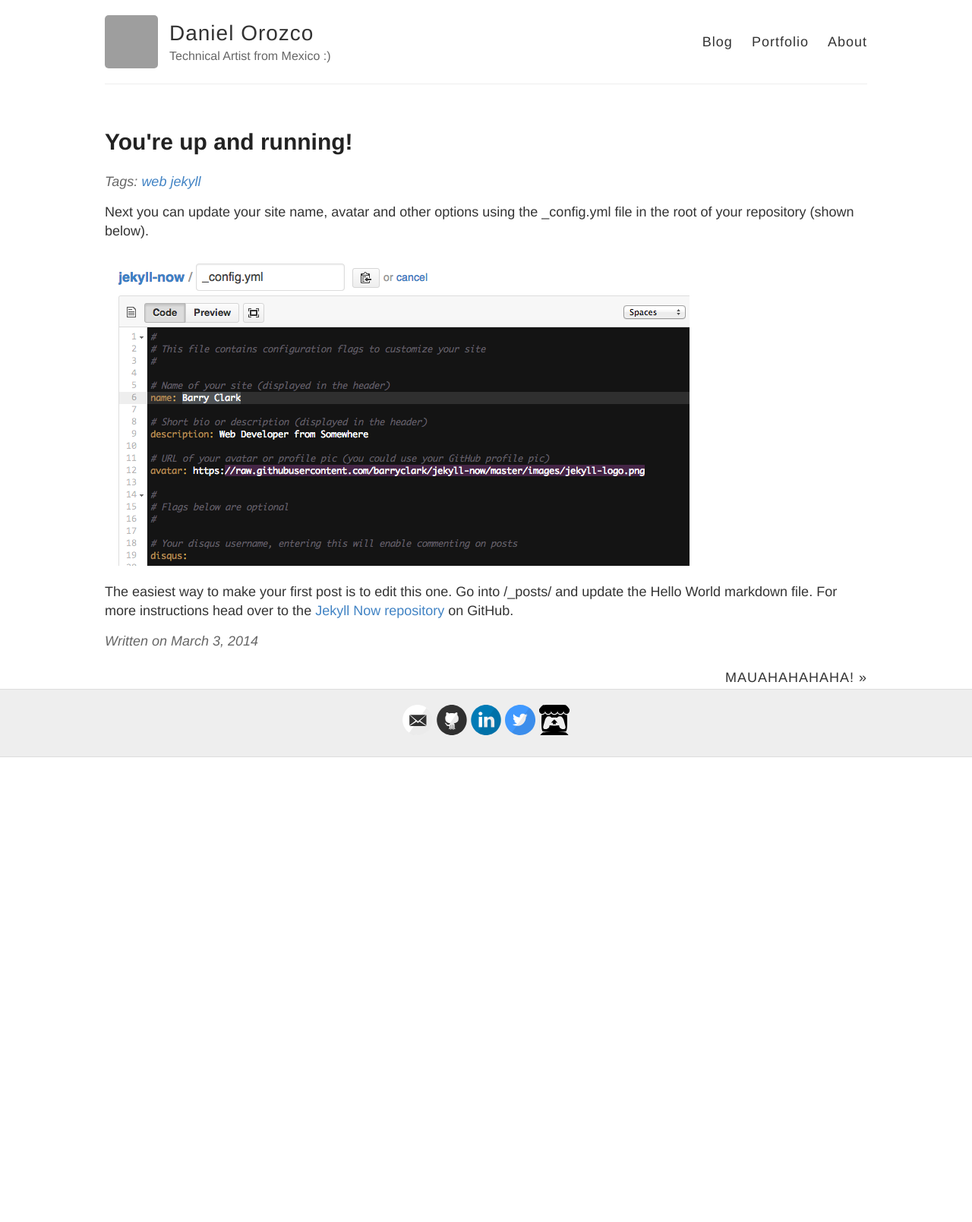
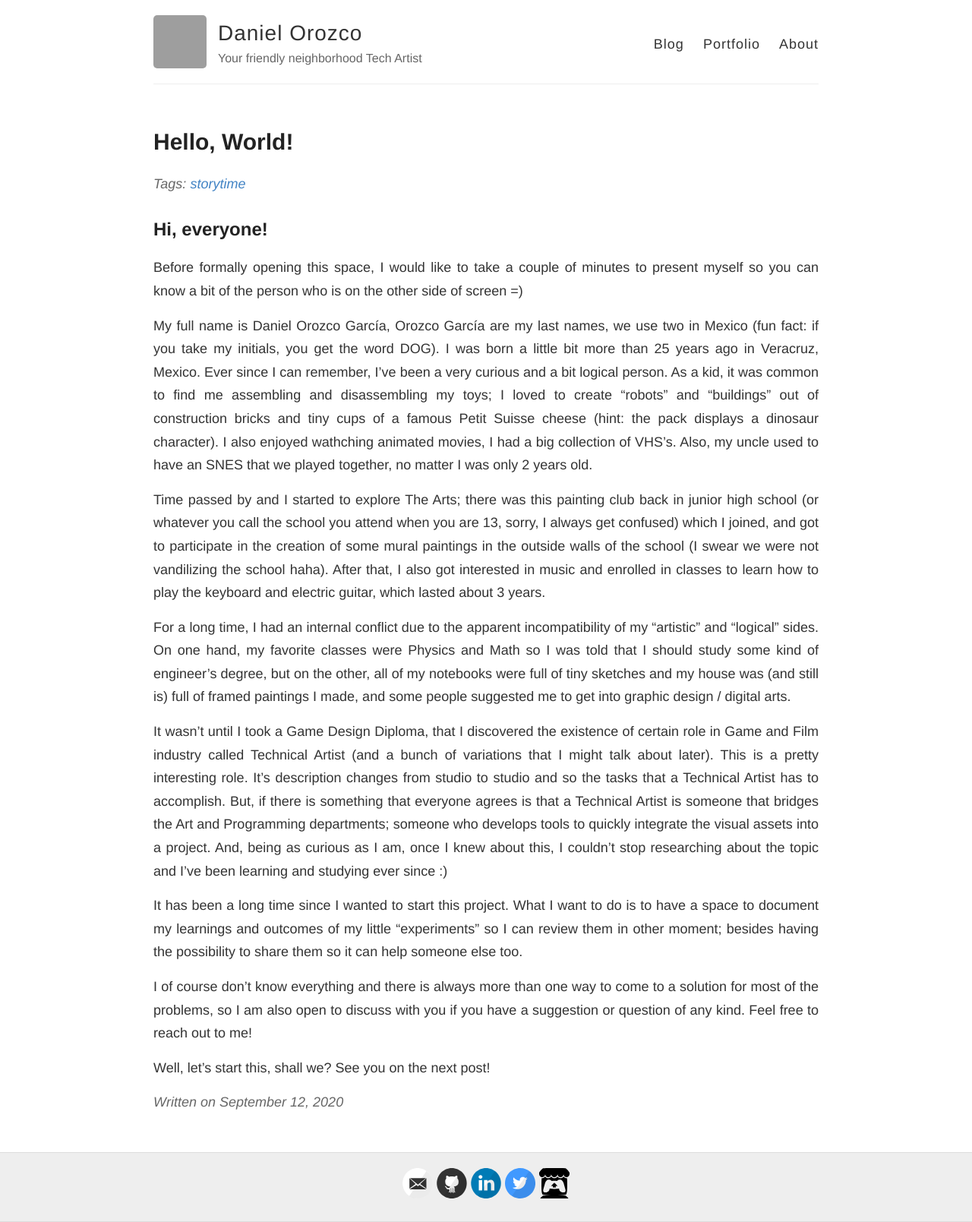
Before and after one commit to danOrzc/danOrzc.github.io, a Jekyll site: the page built from _posts/2020-9-12-Hello-World.md, in a window 1280 px wide. Shown: the whole page at 76% size. Built offline with Jekyll 4.4.1, drawn with Linux system fonts in a browser that asks for light colours; comment, search, counter and statistics services are not loaded; before the commit the page ends 997 px from its top, so only the background shows below that; grey boxes are pictures that could not be loaded.

```diff
--- a/_config.yml
+++ b/_config.yml
@@ -6,7 +6,7 @@
 name: Daniel Orozco
 
 # Short bio or description (displayed in the header)
-description: Technical Artist from Mexico :)
+description: Your friendly neighborhood Tech Artist
 
 # URL of your avatar or profile pic (you could use your GitHub profile pic)
 avatar: https://avatars0.githubusercontent.com/u/41596501
@@ -35,7 +35,7 @@ footer-links:
 
 # Enter your Disqus shortname (not your username) to enable commenting on posts
 # You can find your shortname on the Settings page of your Disqus account
-disqus:
+disqus: https-danorzc-github-io
 
 # Enter your Google Analytics web tracking code (e.g. UA-2110908-2) to activate tracking
 google_analytics:
@@ -54,7 +54,9 @@ collections:
   portfolio:
     output: true
 
-paginate: 1
+paginate: 5
+
+excerpt_separator: <!--more-->
 
 plugins:
   - jekyll-paginate
--- a/_posts/2014-3-3-Hello-World.md
+++ /dev/null
@@ -1,12 +0,0 @@
----
-layout: post
-title: You're up and running!
-author: Daniel Orozco
-tags: [web, jekyll]
----
-
-Next you can update your site name, avatar and other options using the _config.yml file in the root of your repository (shown below).
-
-![_config.yml]({{ site.baseurl }}/images/config.png)
-
-The easiest way to make your first post is to edit this one. Go into /_posts/ and update the Hello World markdown file. For more instructions head over to the [Jekyll Now repository](https://github.com/barryclark/jekyll-now) on GitHub.
--- /dev/null
+++ b/_posts/2020-9-12-Hello-World.md
@@ -0,0 +1,27 @@
+---
+layout: post
+title: Hello, World!
+author: Daniel Orozco
+tags: [storytime]
+---
+
+## Hi, everyone!
+
+Before formally opening this space, I would like to take a couple of minutes to present myself so you can know a bit of the person who is on the other side of screen =)
+
+My full name is Daniel Orozco García, Orozco García are my last names, we use two in Mexico (fun fact: if you take my initials, you get the word DOG). I was born a little bit more than 25 years ago in Veracruz, Mexico. Ever since I can remember, I've been a very curious and a bit logical person. As a kid, it was common to find me assembling and disassembling my toys; I loved to create "robots" and "buildings" out of construction bricks and tiny cups of a famous Petit Suisse cheese (hint: the pack displays a dinosaur character). I also enjoyed wathching animated movies, I had a big collection of VHS's. Also, my uncle used to have an SNES that we played together, no matter I was only 2 years old.
+
+<!--more-->
+
+Time passed by and I started to explore The Arts; there was this painting club back in junior high school (or whatever you call the school you attend when you are 13, sorry, I always get confused) which I joined, and got to participate in the creation of some mural paintings in the outside walls of the school (I swear we were not vandilizing the school haha). After that, I also got interested in music and enrolled in classes to learn how to play the keyboard and electric guitar, which lasted about 3 years.
+
+For a long time, I had an internal conflict due to the apparent incompatibility of my "artistic" and "logical" sides. On one hand, my favorite classes were Physics and Math so I was told that I should study some kind of engineer's degree, but on the other, all of my notebooks were full of tiny sketches and my house was (and still is) full of framed paintings I made, and some people suggested me to get into graphic design / digital arts.
+
+It wasn't until I took a Game Design Diploma, that I discovered the existence of certain role in Game and Film industry called Technical Artist (and a bunch of variations that I might talk about later). This is a pretty interesting role. It's description changes from studio to studio and so the tasks that a Technical Artist has to accomplish. But, if there is something that everyone agrees is that a Technical Artist is someone that bridges the Art and Programming departments; someone who develops tools to quickly integrate the visual assets into a project. And, being as curious as I am, once I knew about this, I couldn't stop researching about the topic and I've been learning and studying ever since :)
+
+It has been a long time since I wanted to start this project. What I want to do is to have a space to document my learnings and outcomes of my little "experiments" so I can review them in other moment; besides having the possibility to share them so it can help someone else too.
+
+I of course don't know everything and there is always more than one way to come to a solution for most of the problems, so I am also open to discuss with you if you have a suggestion or question of any kind. Feel free to reach out to me!
+
+Well, let's start this, shall we?
+See you on the next post!
--- a/style.scss
+++ b/style.scss
@@ -21,13 +21,18 @@ body {
 	background: $white;
   font: 18px/1.4 $helvetica;
   color: $darkGray;
+  line-height: 1.7;
+  text-align: justify;
 }
 
 .container {
   margin: 0 auto;
   //max-width: 740;
   padding: 0 10px;
-  width: 80%;
+  width: 70%;
+  @include mobile {
+    width: 80%;
+  }
 }
 
 h1, h2, h3, h4, h5, h6 {
@@ -318,11 +323,14 @@ footer {
 }
 
 .portfolio-card > figure {
-  max-height: 220px;
+  max-height: 300px;
   overflow: hidden;
   border-top-left-radius: .5rem;
   border-top-right-radius: .5rem;
   position: relative;
+  @include mobile {
+    max-height: 220px;
+  }
 }
 
 .portfolio-card > figure > img {
@@ -416,3 +424,25 @@ footer {
   margin: 10px 50px;
   width: 200px;
 }
+
+.center-div {
+  text-align: center;
+}
+
+// -------------- Image gallery
+
+.gallery{
+  //width: 80%;
+  background-color: white;
+  box-shadow: 0 4px 8px 0 rgba(0, 0, 0, 0.2), 0 6px 20px 0 rgba(0, 0, 0, 0.19);
+  text-align: center;
+}
+
+.gallery-image {
+  width: 100%;
+  height: 400px;
+  object-fit: cover;
+  @include mobile {
+    height: 200px;
+  }
+}
```
Also changed, not shown: _portfolio/materials.md (+20 -2 lines), _portfolio/unincrediball.md (+31 -6 lines), _posts/2020-9-10-My-New-Test.md (+1 -0 lines), about.md (+9 -2 lines), images/portfolio/materials/UnityShaders.jpg (renamed from images/portfolio/materials/UnityShaders_v2_edited_edited.jpg), images/portfolio/unincrediball/AerialField.png (renamed from images/portfolio/unincrediball/HighresScreenshot00003.png), images/portfolio/unincrediball/HighresScreenshot00000.png (deleted), images/portfolio/unincrediball/ParallaxOcc.jpg (deleted), 3 other files.
